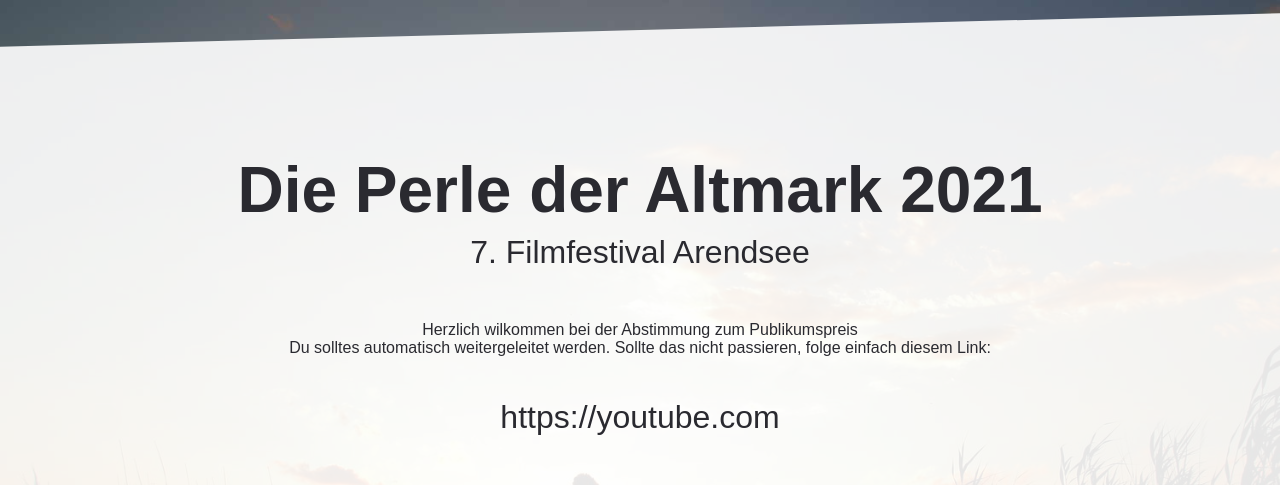
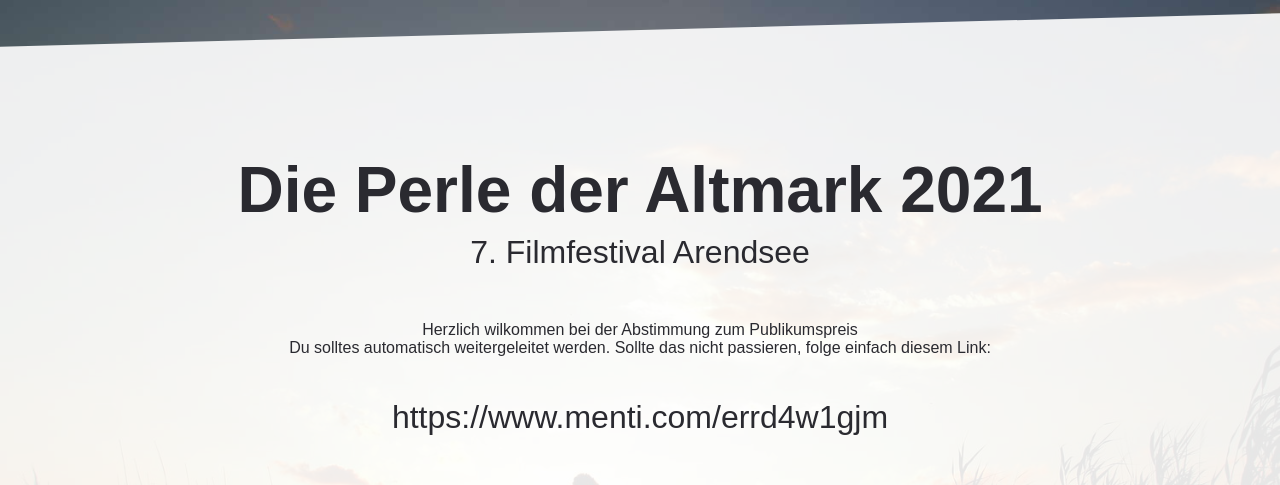
Before and after one commit to youvista/filmfestival-arendsee, a plain HTML site: page abstimmung/index.html in a window 1280 px wide. Shown: the top 485 px of the page. Drawn offline with nearby package versions, Linux system fonts and the light colour scheme; files whose address does not match are found by name; a web font is replaced by a local one.

Commit message:
Update index.html

```diff
--- a/abstimmung/index.html
+++ b/abstimmung/index.html
@@ -1,7 +1,7 @@
 <!DOCTYPE html>
 <html>
   <head>
-      <meta http-equiv="refresh" content="5; URL=https://youtube.com">
+      <meta http-equiv="refresh" content="5; URL=https://www.menti.com/errd4w1gjm">
     <meta http-equiv="content-type" content="text/html; charset=utf-8">
     <meta name="viewport" content="width=device-width, initial-scale=1, maximum-scale=1">
     <title>Filmfestival Arendsee 2021</title>
@@ -36,7 +36,7 @@
           <h2>7. Filmfestival Arendsee</h2>
           <p style="margin-top: 50px;">Herzlich wilkommen bei der Abstimmung zum Publikumspreis<br/>Du solltes automatisch weitergeleitet werden. Sollte das nicht passieren, folge einfach diesem Link:</p>
           <div class="daten">
-              <h2><a href="https://youtube.com">https://youtube.com</a></h2>
+              <h2><a href="https://www.menti.com/errd4w1gjm">https://www.menti.com/errd4w1gjm</a></h2>
           </div>
           <h4>Das Filmfestival Arendsee dankt für die Unterstützung</h4>
             <div class="partner-container">
```
